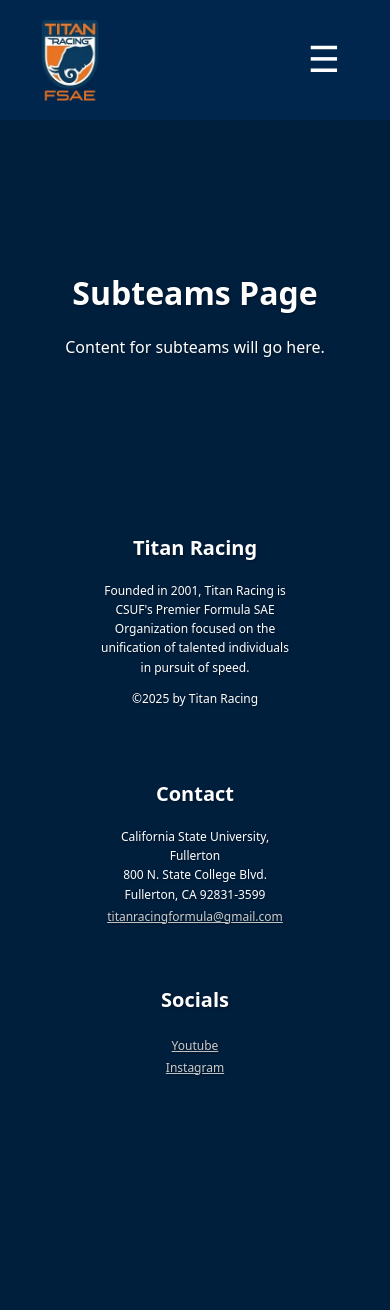
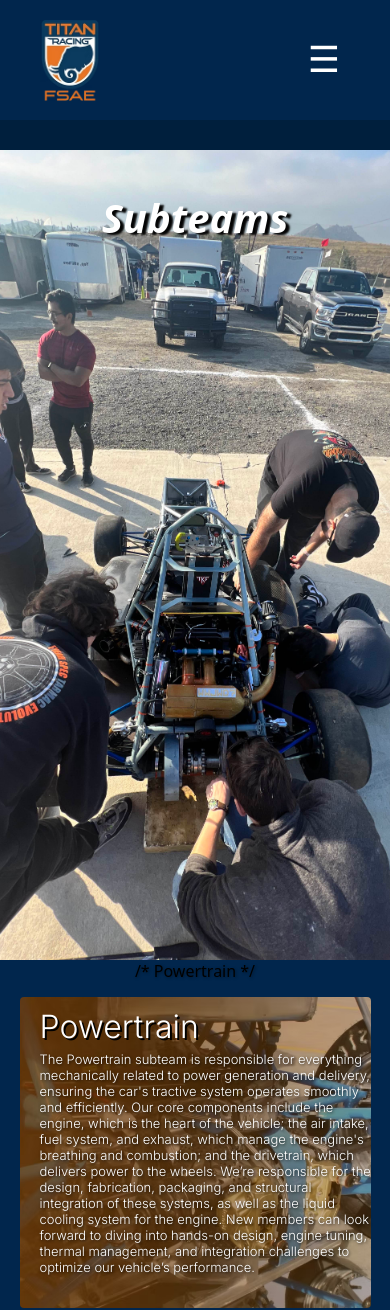
Before and after one commit to eliThomass/csuf-fsae-website-react, a React (Vite) app: page /subteams in a window 390 px wide. Shown: the top 1310 px of the page. Before the commit the page ends 1117 px from the top, so only its background shows below. Built offline with nearby package versions, Linux system fonts and the light colour scheme.

Commit message:
Subteams page complete, the card text is a little wack, going to update cards later so it's fine for now

```diff
--- /dev/null
+++ b/src/pages/Subteams.css
@@ -0,0 +1,137 @@
+#subteam-main-pic {
+    display: flex;
+    height: 810px;
+    width: 100%;
+    position: relative;
+    background-color: black;
+    background-attachment: fixed;
+}
+
+.slidesubteam {
+    height: 100%;
+    width: 100%;
+    background-size: cover;
+    background-position: center 68%;
+    background-attachment: fixed;
+    background-repeat: no-repeat;
+}
+
+.slidetextsubteam {
+    margin-left: 260px;
+    font-family: system-ui, -apple-system, BlinkMacSystemFont, 'Segoe UI', Roboto, Oxygen, Ubuntu, Cantarell, 'Open Sans', 'Helvetica Neue', sans-serif;
+    font-weight: 600;
+    color: white;
+    font-size: 60px;
+    font-style: italic;
+    text-shadow: 4px 2px 2px rgb(4, 4, 4);
+    display: flex;
+    align-items: center;
+}
+
+/*
+   CARDS SECTION
+*/
+#subteam-cards {
+    display: flex;
+    flex-direction: column;
+    justify-content: center;
+    align-items: center;
+    width: 100%;
+    background-color: #01264d;
+    padding-bottom: 40px;
+}
+
+.card {
+    background-size: cover;
+    background-position: center;
+    border-radius: 4px;
+    height: 60vh;
+    width: 60%;
+    margin-top: 20px;
+    margin-bottom: 20px;
+
+    display: flex;
+    flex-direction: column;
+    justify-content: flex-start;
+    padding-top: 10px;
+    padding-bottom: 20px;
+}
+
+.cardhead {
+    margin-left: 20px;
+    width: 450px;
+    color: white;
+    font-size: clamp(36px, 8vh, 70px);
+    font-style: italic;
+    text-align: left;
+    margin-top: 0;
+    margin-bottom: 5px;
+    font-family: "Inter", sans-serif;
+    font-optical-sizing: auto;
+    font-weight: 300;
+    font-style: normal;
+    text-shadow: 2px 2px black;
+}
+
+.cardtext {
+    margin-left: 20px;
+    margin-top: 0px;
+    width: 450px;
+    color: white;
+    font-size: clamp(14px, 2.3vh, 19px);
+    font-family: "Inter", sans-serif;
+    font-optical-sizing: auto;
+    font-weight: 300;
+    font-style: normal;
+    text-shadow: 1px 1px 3px rgba(0,0,0,0.8);
+}
+
+@media (max-width: 768px) {
+    .slidetextsubteam {
+        margin-left: 0;
+        text-align: center;
+        font-size: 40px;
+        justify-content: center;
+    }
+
+    .card {
+        width: 90%;
+        height: auto;
+        margin-top: 15px;
+        margin-bottom: 15px;
+	justify-content: center;
+    }
+
+    .cardhead {
+        width: 90%;
+        font-size: 32px;
+    }
+
+    .cardtext {
+        width: 95%;
+        font-size: 16px;
+    }
+
+    .slidesubteam {
+        background-repeat: no-repeat;
+        background-attachment: scroll;
+        zoom: 1;
+        background-size: cover;
+        background-position: center 30%;
+    }
+}
+
+@media (max-width: 411px) {
+    .cardtext {
+        font-size: 13px;
+    }
+
+    .card {
+      justify-content: center;
+      width: 90%;
+    }
+
+    .cardhead {
+	width: 90%;
+    }
+}
--- a/src/pages/Subteams.jsx
+++ b/src/pages/Subteams.jsx
@@ -1,8 +1,93 @@
+import './Subteams.css';
+
 function Subteams() {
   return (
-    <div style={{ padding: "100px 20px", color: "white", textAlign: "center" }}>
-      <h1>Subteams Page</h1>
-      <p>Content for subteams will go here.</p>
+    <div className="subteams-container">
+
+      <div id="subteam-main-pic">
+        <div
+          className="slidesubteam"
+          style={{ backgroundImage: "url('/assets/images/subteam/subteammainpic.jpg')" }}
+        >
+          <p className="slidetextsubteam">Subteams</p>
+        </div>
+      </div>
+
+      <div id="subteam-cards">
+
+        /* Powertrain */
+        <div
+          className="card"
+          style={{ backgroundImage: "url('/assets/images/subteam/powergrad.avif')" }}
+        >
+          <p className="cardhead">Powertrain</p>
+          <p className="cardtext">
+            The Powertrain subteam is responsible for everything mechanically related to power generation and delivery, ensuring the car's tractive system operates smoothly and efficiently. Our core components include the engine, which is the heart of the vehicle; the air intake, fuel system, and exhaust, which manage the engine's breathing and combustion; and the drivetrain, which delivers power to the wheels. We’re responsible for the design, fabrication, packaging, and structural integration of these systems, as well as the liquid cooling system for the engine. New members can look forward to diving into hands-on design, engine tuning, thermal management, and integration challenges to optimize our vehicle’s performance.
+          </p>
+        </div>
+
+        {/* Chassis */}
+        <div
+          className="card"
+          style={{ backgroundImage: "url('/assets/images/subteam/chasgrad.avif')" }}
+        >
+          <p className="cardhead">Chassis</p>
+          <p className="cardtext">
+            The Chassis subteam is responsible for designing and building the frame that serves as the foundation of the FSAE vehicle. Our primary objective is to protect both the driver and critical components while providing a solid interface for all other subteams’ subsystems. We adhere closely to FSAE regulations and collaborate with other groups to ensure seamless integration of their components. To validate our designs, we conduct Finite Element Analysis (FEA) to evaluate strength and torsional stiffness, which is a key indicator of chassis performance. We also carry out testing and validation procedures to guarantee safety and reliability. Finally, our subteam oversees the manufacturing process, using both in-house and external resources to produce a high-quality chassis.
+          </p>
+        </div>
+
+        {/* Suspension */}
+        <div
+          className="card"
+          style={{ backgroundImage: "url('/assets/images/subteam/suspgrad2.png')" }}
+        >
+          <p className="cardhead">Suspension</p>
+          <p className="cardtext">
+            The Suspension subteam is responsible for designing the physical suspension and steering systems of the car. They work closely with Vehicle Dynamics to hit performance targets and maximize handling. Suspension does extensive mass optimizations across all subsystems, while still ensuring the parts will withstand the loads produced from acceleration, cornering, and braking. The majority of suspension’s parts are machined in-house, which gives new members the opportunity to develop manufacturing skills and a better understanding of realistic design.
+          </p>
+        </div>
+
+        {/* Aero */}
+        <div
+          className="card"
+          style={{ backgroundImage: "url('/assets/images/subteam/aerograd.avif')" }}
+        >
+          <p className="cardhead">Aero</p>
+          <p className="cardtext">
+            The Aerodynamics subteam seeks to harness the capabilities of the air in order to increase downforce, decrease drag, and improve beneficial airflow such that our car sees large upgrades in performance through minor additions in mass. Our car features a complete aerodynamics package, including a front wing, rear wing, underbody, and bodywork. Each component is designed in CAD, validated through computational simulations, and manufactured in-house using carbon fiber layups. All of this design, manufacturing, testing, and eventual practical validation comes together to create a lightweight, carbon fiber aero kit capable of generating considerable downforce with minimized weight and maximum efficiency.
+          </p>
+        </div>
+
+        {/* Vehicle Dynamics */}
+        <div
+          className="card"
+          style={{
+            backgroundImage: "url('/assets/images/subteam/vdgrad2-min.png')",
+            backgroundPosition: "center 35%"
+          }}
+        >
+          <p className="cardhead">Vehicle Dynamics</p>
+          <p className="cardtext">
+            The vehicle dynamics subteam optimizes car performance by building and analyzing iterative vehicle models in collaboration with the suspension and chassis subteams. We bridge the gap between theory and practice, applying our models to real-world scenarios as race engineers. This involves hands-on testing, data acquisition, and vehicle tuning to validate our designs and find the optimal setup for competition.
+          </p>
+        </div>
+
+        {/* Electrical */}
+        <div
+          className="card"
+          style={{
+            backgroundImage: "url('/assets/images/subteam/elecgrad.png')",
+            backgroundPosition: "center 35%"
+          }}
+        >
+          <p className="cardhead">Electrical</p>
+          <p className="cardtext">
+            The Electrical subteam is tasked with the design, integration, and validation of the car's entire low-voltage electrical system. Our system is built around the custom-designed wiring harness, the "nervous system" that connects and manages all electronic components. Our key responsibilities include the integration of the Engine Control Unit (ECU), management of the power distribution module, and the implementation of a comprehensive data acquisition (DAQ) network. This network utilizes a full suite of sensors to monitor and log critical vehicle performance data. We also develop the complete driver interface, including the dashboard, steering wheel controls, and driver feedback systems. Our final focus is on rigorous bench testing and on-track validation to ensure the system is reliable, safe, and robust for competition.
+          </p>
+        </div>
+
+      </div>
     </div>
   );
 }
```
